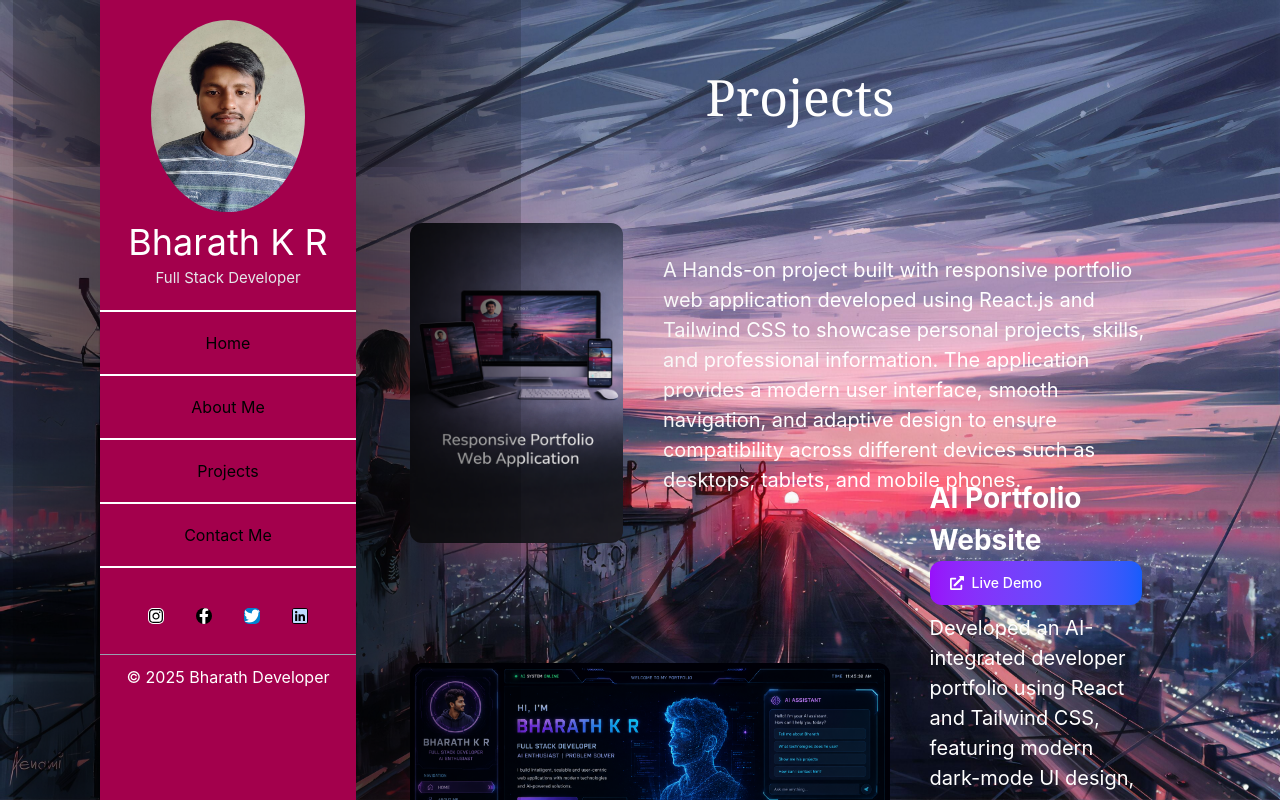
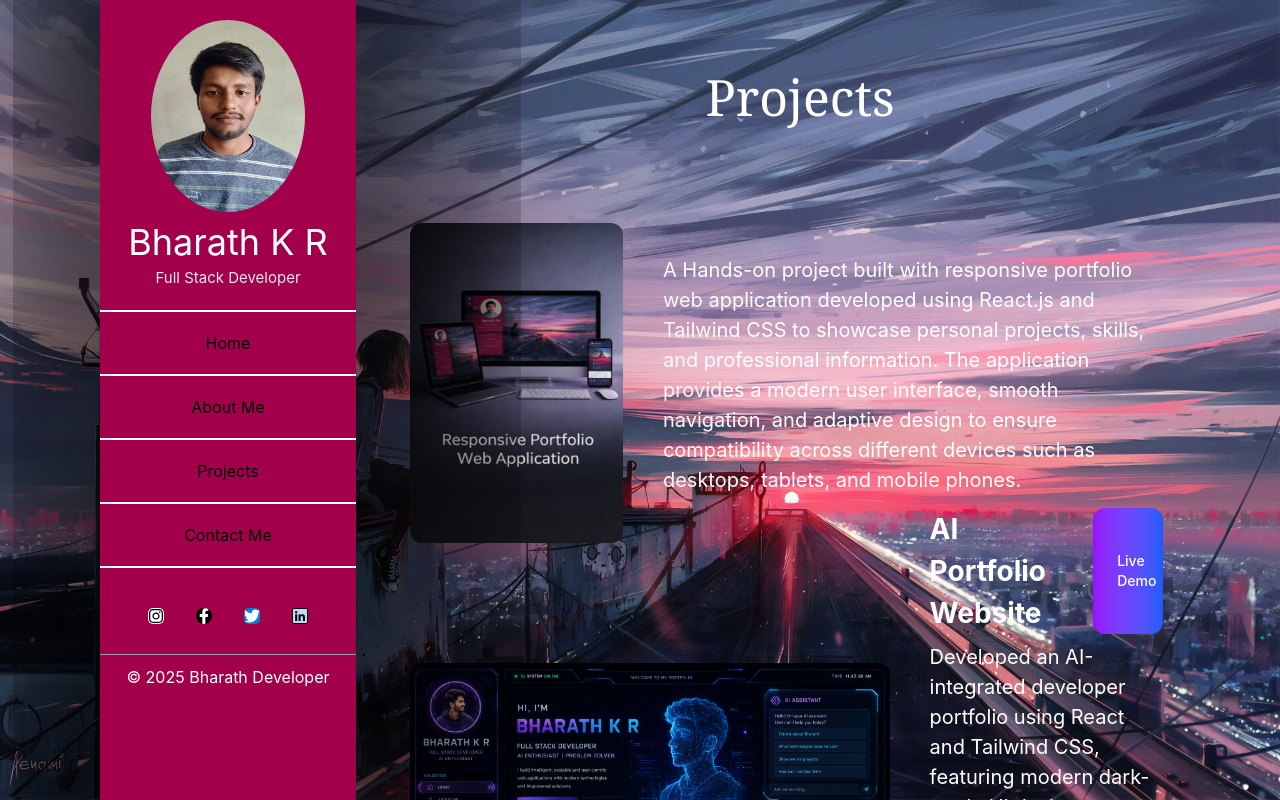
Before and after one commit to Bharath-c-dot/Portfolio, a React (Vite) app: page / in a window 1280 px wide. Both pictures are taken after a click on the button "Projects". Shown: the top 800 px of the page. Built offline with nearby package versions, Linux system fonts and the light colour scheme.

Commit message:
change in ai portfolio

```diff
--- a/src/Project.jsx
+++ b/src/Project.jsx
@@ -20,13 +20,13 @@ const Project = () => {
         <div className='flex flex-row gap-10 items-center mb-[50px] hover:bg-slate-800 h-[50vh] hover:scale-x-102 origin-left transition-transform duration-500 rounded-xl mr-[50px]'>
         <img src={ai_portfolio} className='h-[40vh] w-[100vw] ml-[2vw] mt-[2vh] rounded-xl hover:shadow-[0_0_50px_1px] shadow-cyan-500/50' alt="AI Portfolio Website" />
         <div className='text-start text-[20px] pr-6'>
-          <h2 className='text-[28px] font-bold text-white mb-2 hover:text-cyan-400 transition-colors'>
+          <h2 className='flex text-[28px] font-bold gap-5 text-white mb-2 hover:text-cyan-400 transition-colors'>
               AI Portfolio Website
               <a
                     href="https://ai-portfolio-5son3wlye-bharath-c-dots-projects.vercel.app/"
                     target="_blank"
                     rel="noreferrer"
-                    className="flex items-center gap-2 rounded-xl bg-gradient-to-r from-purple-600 to-blue-600 px-5 py-3 text-sm font-medium transition hover:scale-105"
+                    className="flex w-[30%] items-center gap-1 rounded-xl bg-gradient-to-r from-purple-600 to-blue-600 px-5 py-3 text-sm font-medium transition hover:scale-105"
                   >
 
                     <FaExternalLinkAlt/>
```
